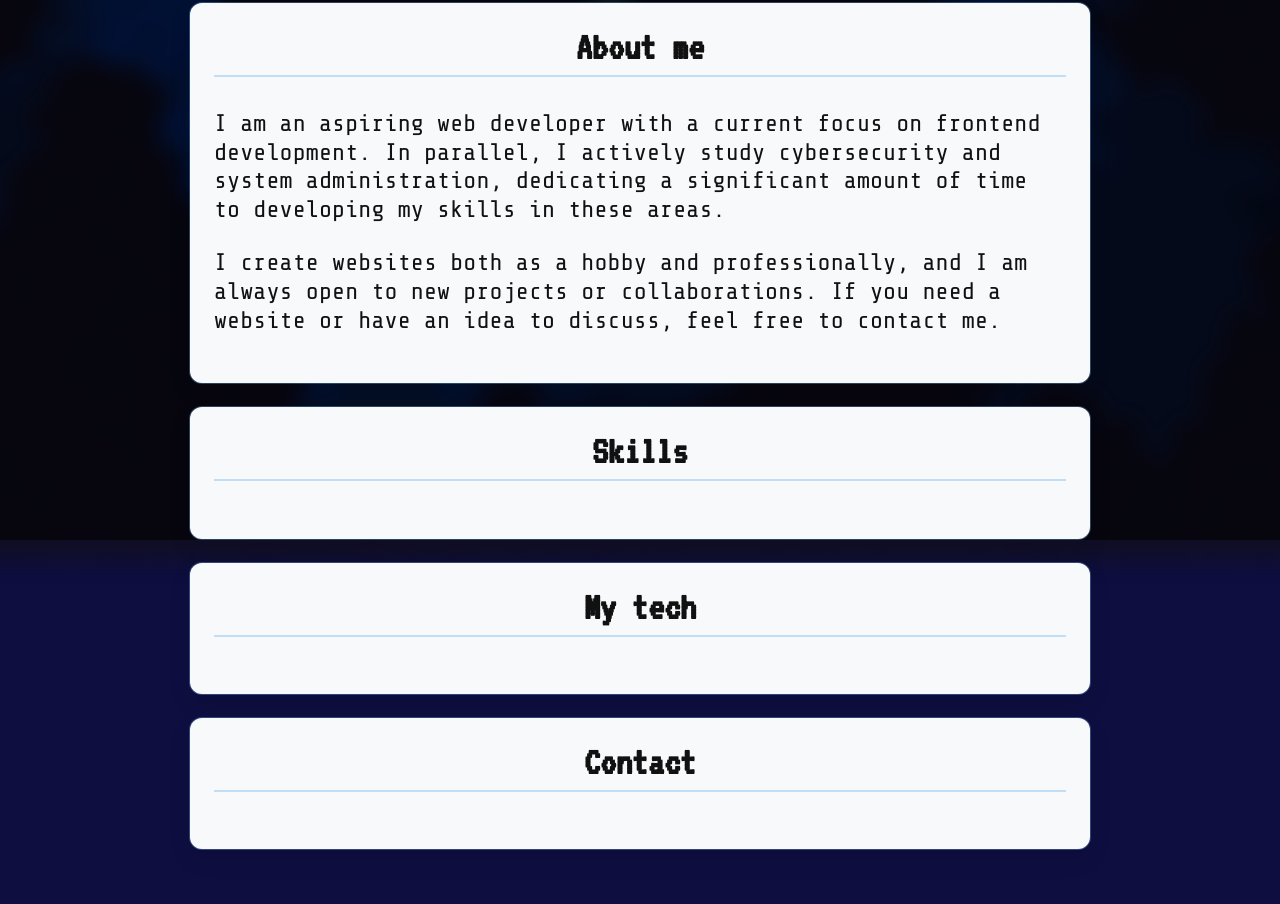
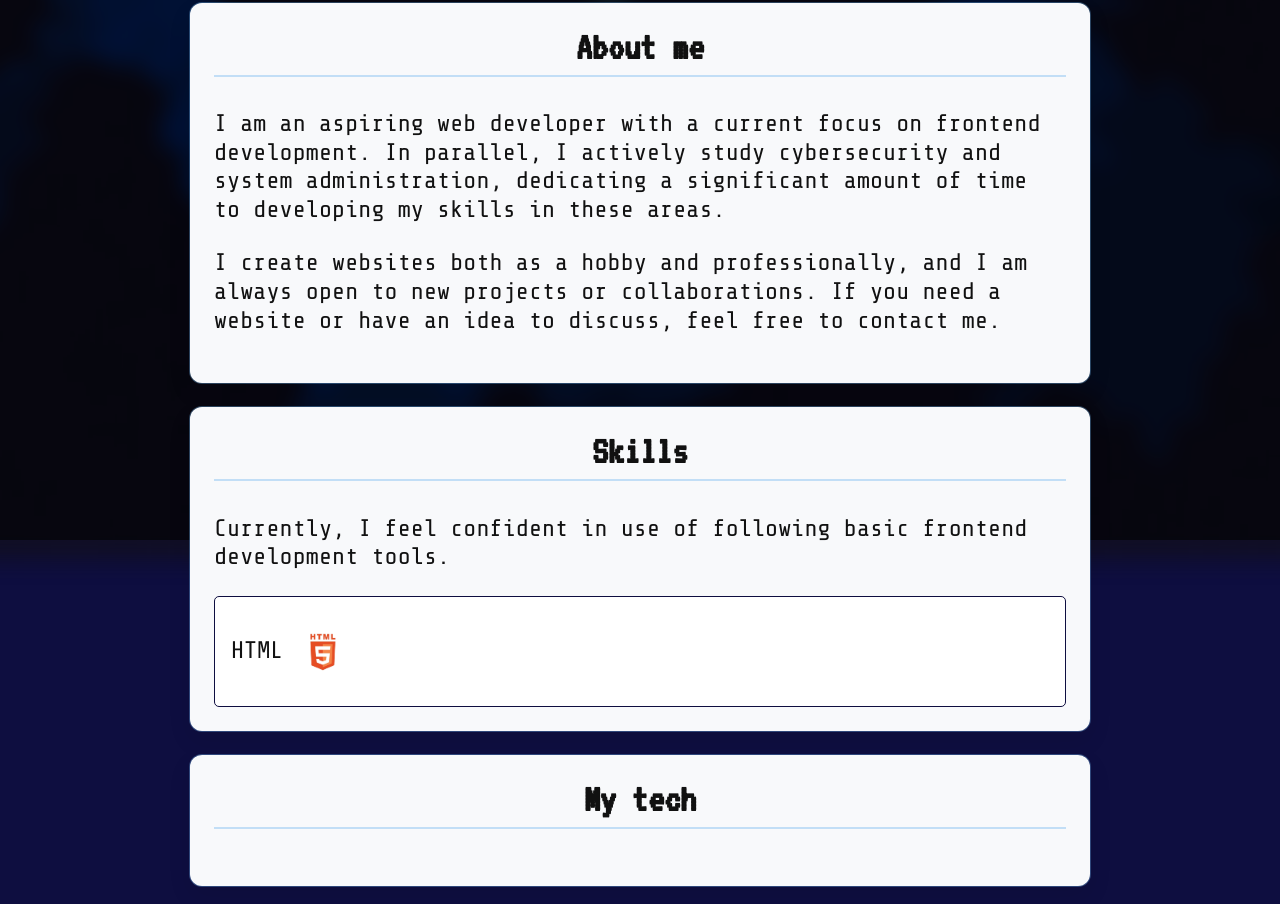
Before and after one commit to ReisSaigyouji/portfolio, a website: page index.html in a window 1280 px wide. Shown: the part 260-1164 px from the top of the page. Drawn offline with nearby package versions, Linux system fonts and the light colour scheme.

Commit message:
Added first skill, finally made it look not too bad

```diff
--- a/index.html
+++ b/index.html
@@ -37,6 +37,13 @@
 
         <section class="container">
             <h2>Skills</h2>
+            <p>Currently, I feel confident in use of following basic frontend development tools.</p>
+            <div class="skills-grid">
+                <div class="skill">
+                    <p>HTML</p>
+                    <img src="img/html.jpg" alt="HTML logo">
+                </div>
+            </div>
         </section>
 
         <section class="container">
--- a/main.css
+++ b/main.css
@@ -91,6 +91,29 @@ main {
     letter-spacing: 0.01rem;
 }
 
+
+.skills-grid {
+    display: grid;
+    gap: 1rem;
+    grid-template-columns: repeat(auto-fit, minmax(200px, 1fr));
+}
+
+.skill {
+    background: white;
+    padding: 1rem;
+    border: 1px solid #0e0e40;
+    border-radius: 5px;
+    display: flex;
+    align-items: center;
+    gap: 1rem;
+}
+
+.skill img {
+    width: 3rem;
+    height: 3rem;
+    object-fit: contain;
+}
+
 footer {
     background-color: #080825;
     bottom: 0;
```
Also changed, not shown: img/Arch_Linux__Crystal__icon.svg.png (added), img/c.png (added), img/css.png (added), img/git.png (added), img/html.jpg (added), img/js.png (added), img/python.png (added).
